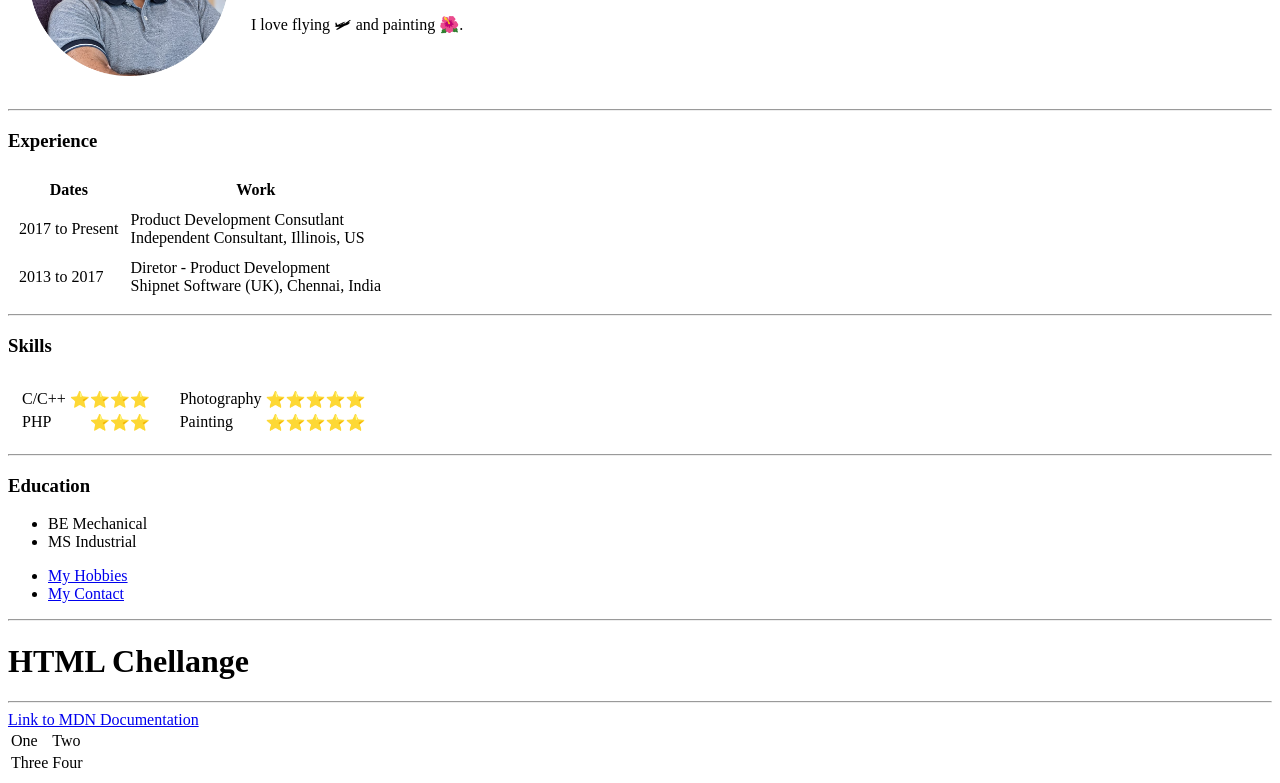
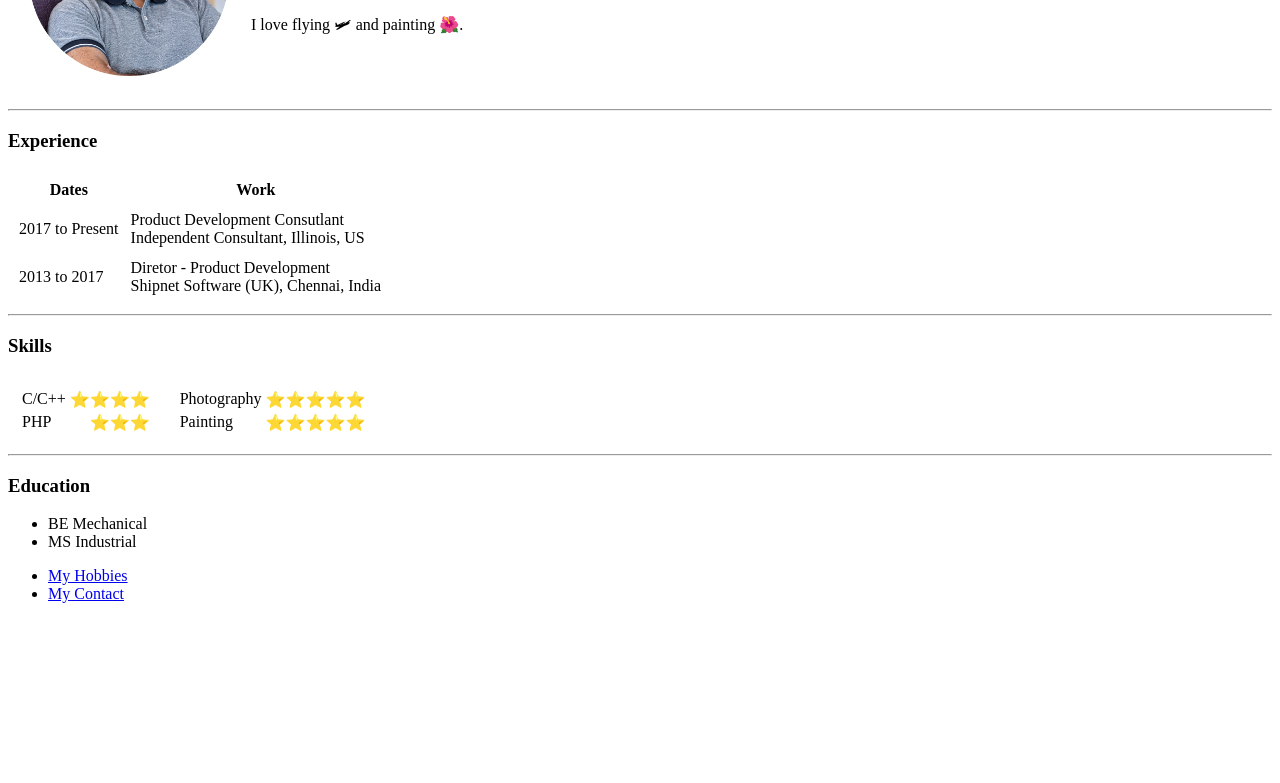
Before and after one commit to KRPandian/cv, a plain HTML site: page index.html in a window 1280 px wide. Shown: the part 153-936 px from the top of the page. After the commit the page ends 800 px from the top, so only its background shows below. Drawn offline with Linux system fonts and the light colour scheme.

Commit message:
Update index.html

```diff
--- a/index.html
+++ b/index.html
@@ -89,21 +89,6 @@
       <li><a href="contact.html">My Contact</a></li>
     </ul>
 
-    <hr>
-    <H1>HTML Chellange</H1>
-    <hr>
-    <a href="https://developer.mozilla.org/en-US/">Link to MDN Documentation</a>
-
-    <table>
-      <tr>
-        <td>One</td>
-        <td>Two</td>
-      </tr>
-      <tr>
-        <td>Three</td>
-        <td>Four</td>
-      </tr>
-    </table>
 
   </body>
 </html>
```
